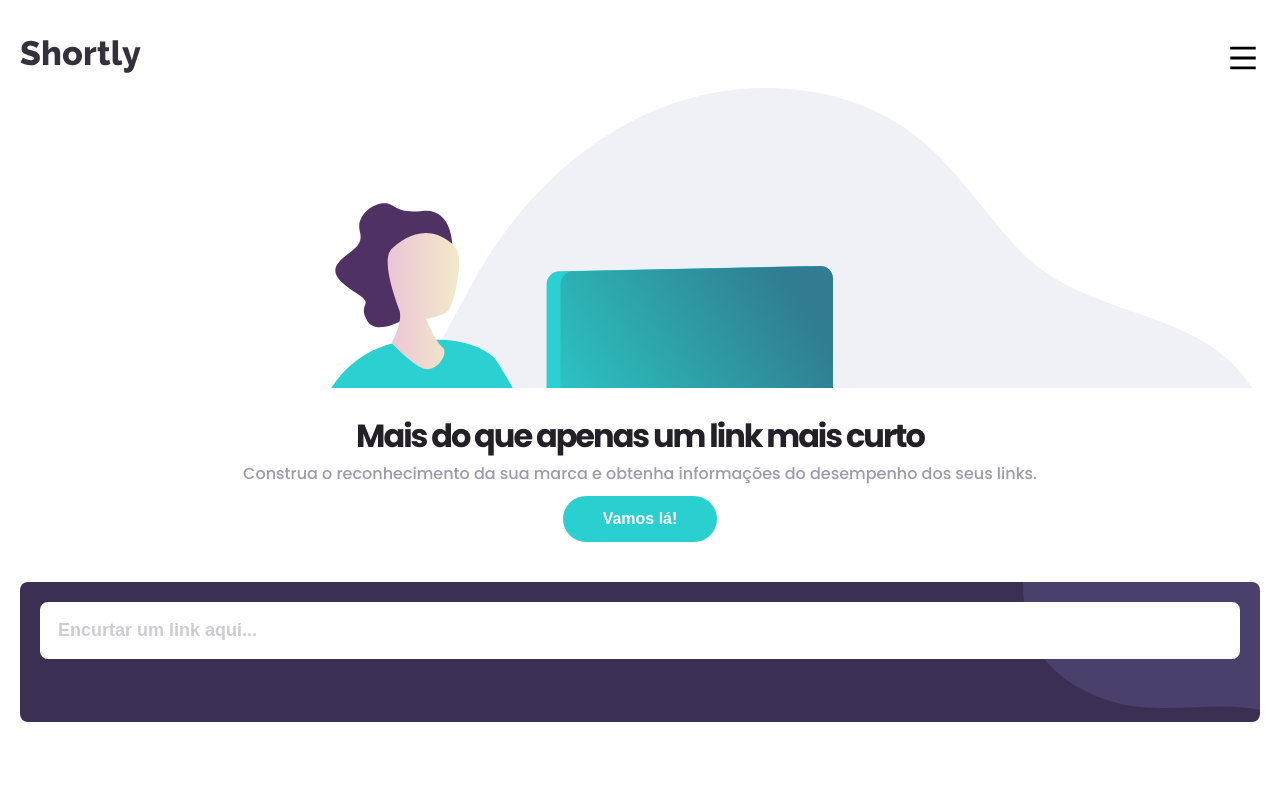
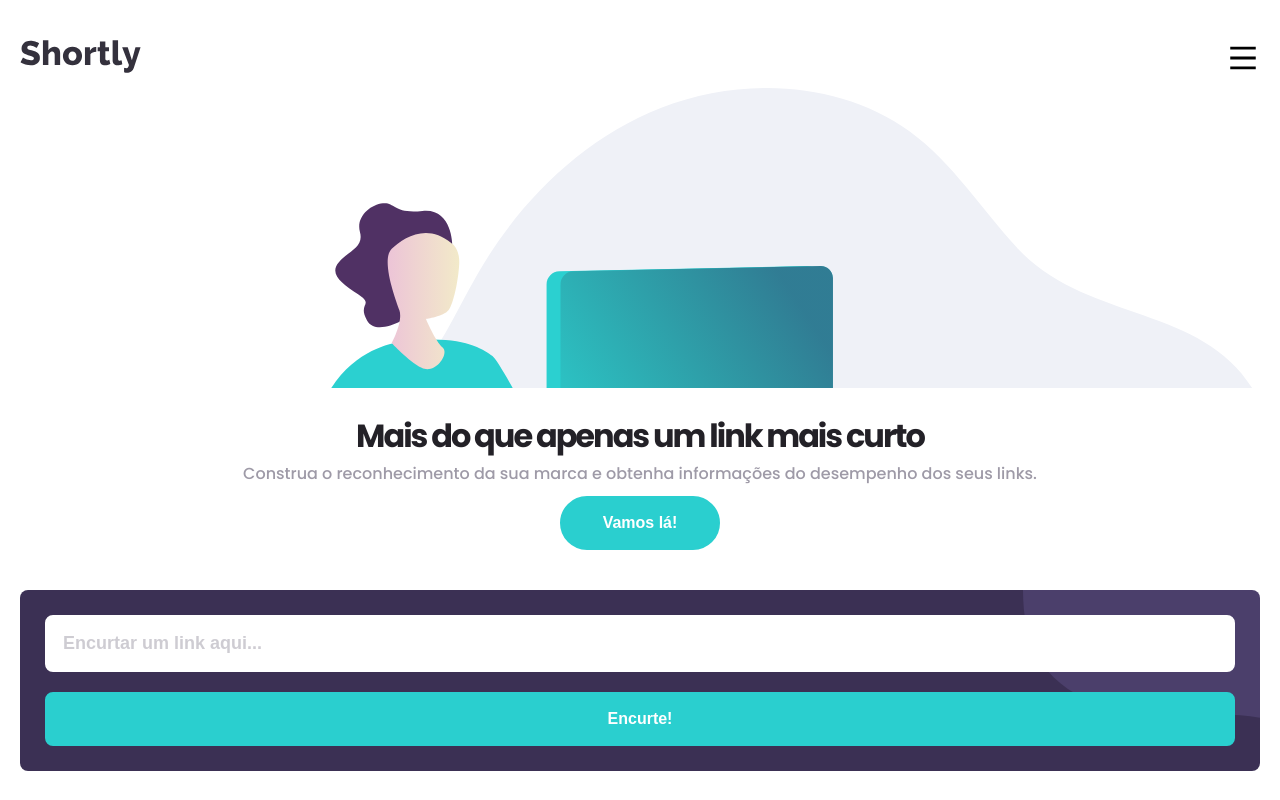
Before and after one commit to Salv-Dev/shortly, a React (Create React App) app: page / in a window 1280 px wide. Built offline with nearby package versions, Linux system fonts and the light colour scheme.

Commit message:
adiciona a prop variant ao component Button e atualiza os Buttons com a prop variant em outros lugares do codigo

```diff
--- a/src/components/atoms/Button/index.tsx
+++ b/src/components/atoms/Button/index.tsx
@@ -1,8 +1,14 @@
+import React from 'react';
 import { Container } from './styles';
 
-const Button: React.FC = ({ children }) => {
+interface Props {
+  variant?: string
+  children: React.ReactNode
+}
+
+const Button = ({ children, variant } : Props) => {
   return (
-    <Container>
+    <Container variant={variant}>
         { children }
     </Container>
   );
--- a/src/components/atoms/Button/styles.ts
+++ b/src/components/atoms/Button/styles.ts
@@ -1,13 +1,17 @@
 import styled from 'styled-components';
 
-export const Container = styled.button`
-    border: none;
+interface Props {
+    variant?: string
+}
+
+export const Container = styled.button<Props>`
+    border: 3px solid ${props => props.theme.palette.primary.light.accent};
     background-color: ${props => props.theme.palette.primary.light.accent};
     color: ${props => props.theme.palette.common.white};
-    padding: 14px 40px;
+    padding: 15px 40px;
     font-size: 1rem;
     font-weight: bold;
-    border-radius: 30px;
+    border-radius: ${props => props.variant == 'rounded' ? '30px' : props.theme.borderRadius};
     cursor: pointer;
     transition: opacity .2s ease-in-out;
 
--- a/src/components/molecules/Banner/index.tsx
+++ b/src/components/molecules/Banner/index.tsx
@@ -9,7 +9,7 @@ const Banner: React.FC = () => {
         <TextWrapper>
             <Title>Mais do que apenas um link mais curto</Title>
             <Desc>Construa o reconhecimento da sua marca e obtenha informações do desempenho dos seus links.</Desc>
-            <Button>Vamos lá!</Button>
+            <Button variant="rounded">Vamos lá!</Button>
         </TextWrapper>
       </Container>
   );
--- a/src/components/molecules/UrlShortenerInput/index.tsx
+++ b/src/components/molecules/UrlShortenerInput/index.tsx
@@ -1,4 +1,5 @@
 import Input from '../../atoms/Input';
+import Button from '../../atoms/Button';
 
 import { Container } from './styles';
 
@@ -6,6 +7,7 @@ const UrlShortenerInput: React.FC = () => {
   return (
       <Container>
         <Input placeholder="Encurtar um link aqui..." />
+        <Button>Encurte!</Button>
       </Container>
   );
 }
--- a/src/components/molecules/UrlShortenerInput/styles.ts
+++ b/src/components/molecules/UrlShortenerInput/styles.ts
@@ -3,8 +3,8 @@ import styled from 'styled-components';
 export const Container = styled.div`
     display: flex;
     flex-direction: column;
-    height: 100px;
-    padding: 20px;
+    gap: 20px;
+    padding: 25px;
     margin: 20px;
     background: url('/images/bg-shorten-mobile.svg') no-repeat;
     background-position: right top;
```
